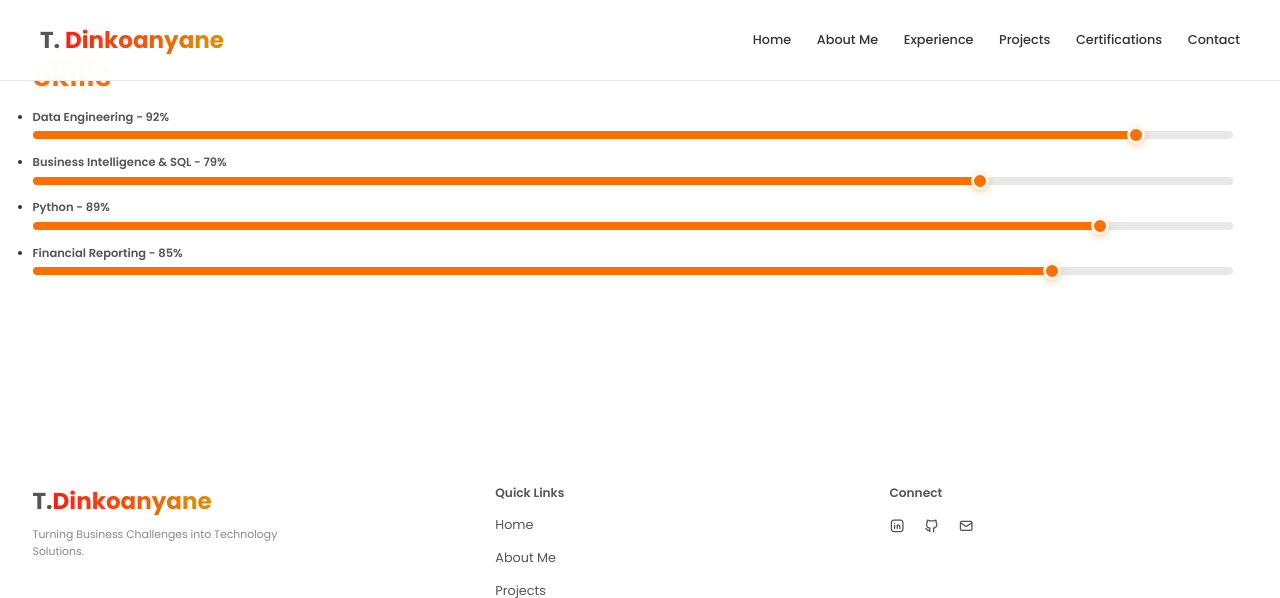
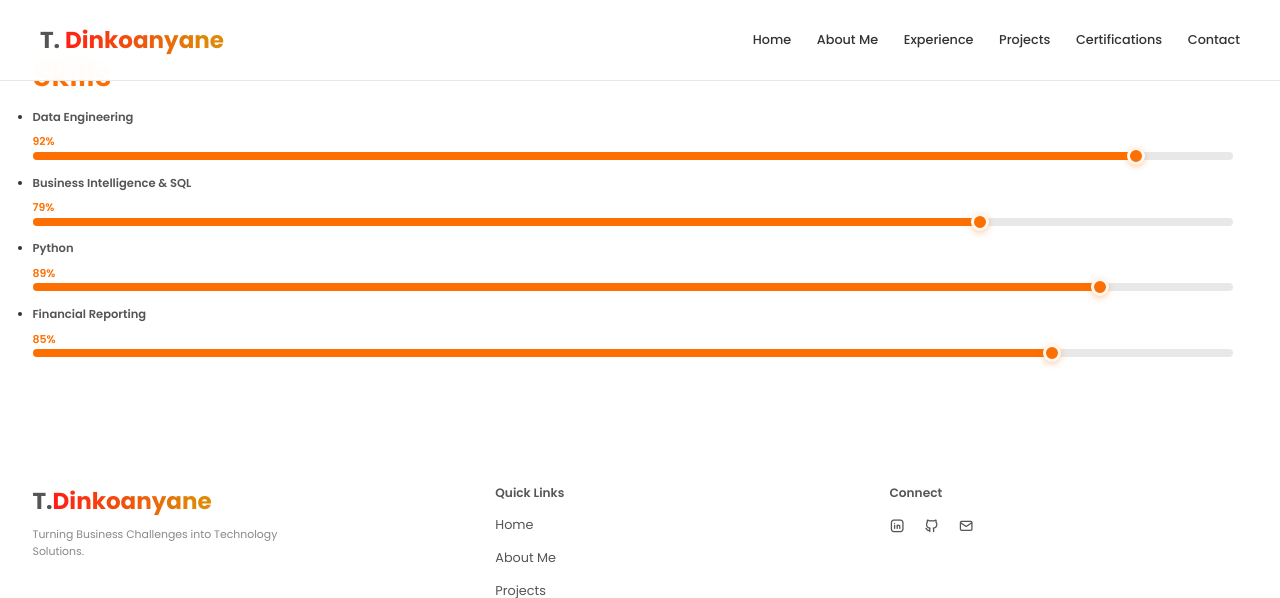
Before and after one commit to codespace-cloudmaindesk/portfolio, a Spring Boot app: page /skills in a window 1280 px wide. Shown: the top 598 px of the page. Run offline with Spring Boot 4, Linux system fonts and the light colour scheme.

Commit message:
skills percentage

```diff
--- a/src/main/resources/static/css/components.css
+++ b/src/main/resources/static/css/components.css
@@ -87,6 +87,12 @@
     display: flex;
     flex-direction: column;
     gap: var(--sp-sm);
+}
+
+.skill-pct {
+    font-size: 0.85rem;
+    font-weight: 600;
+    color: var(--clr-primary);
 }
 
 .skill-title {
--- a/src/main/resources/templates/skills.html
+++ b/src/main/resources/templates/skills.html
@@ -18,7 +18,8 @@
     <h2 class="section-heading">Skills</h2>
     <ul class="skills-list">
         <li th:each="skill : ${skills}">
-            <span class="skill-title" th:text="${skill.name} + ' - ' + ${skill.level} + '%'"></span>
+            <span class="skill-title" th:text="${skill.name}"></span>
+            <span class="skill-pct" th:text="${skill.level} + '%'"></span>
             <div class="skill-progress">
                 <div class="skill-progress-fill" th:style="'width: ' + ${skill.level} + '%;'"></div>
             </div>
```
